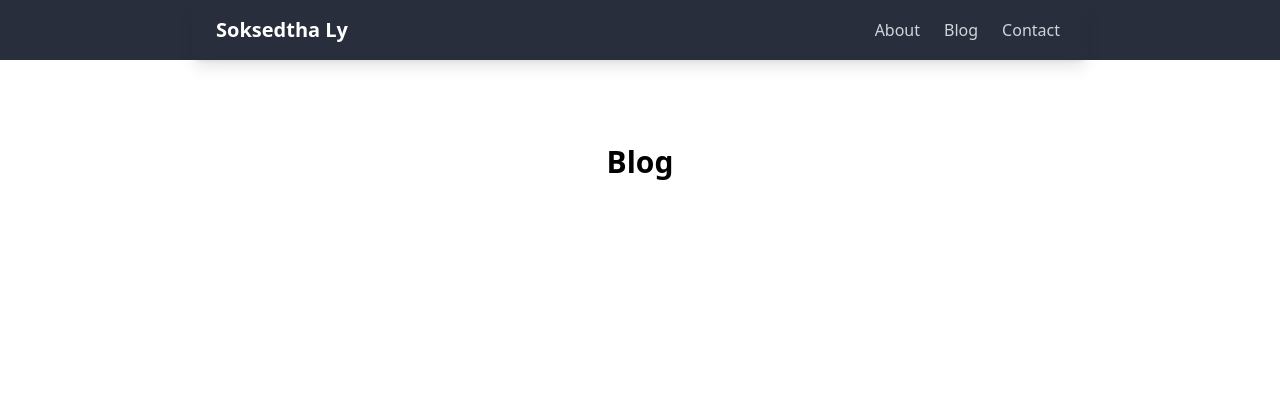
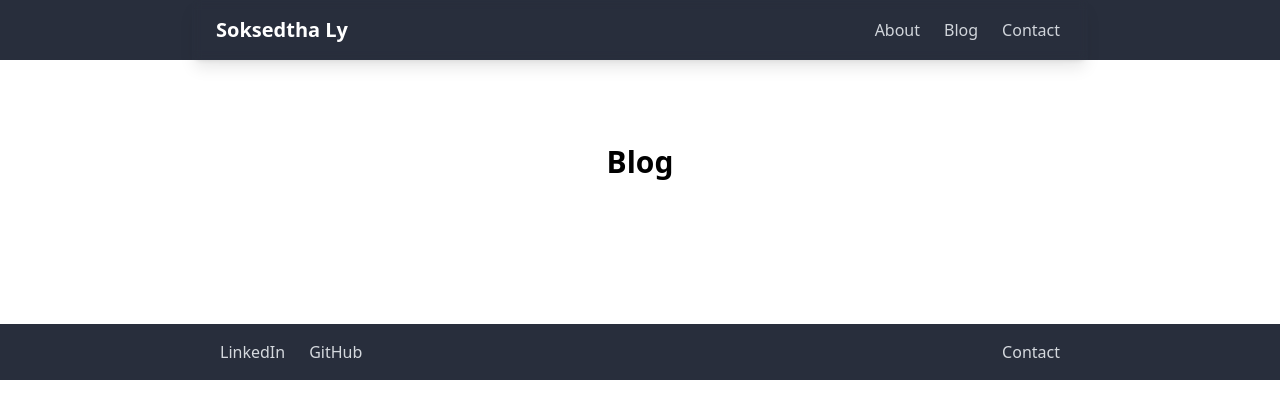
Before and after one commit to gtmetric/soksedthaly, a Next.js app: page /blog in a window 1280 px wide. Shown: the top 418 px of the page. Built offline with nearby package versions, Linux system fonts and the light colour scheme.

Commit message:
Add Footer

```diff
--- a/components/Footer.tsx
+++ b/components/Footer.tsx
@@ -2,23 +2,24 @@ import Link from 'next/link'
 
 export const Footer = () => {
   return (
-    <footer className="bg-gray-900 opacity-90 px-4">
-      <div className="container mx-auto max-w-6xl">
-        <div className="flex justify-between items-center py-6">
+    <footer className="bg-gray-900 opacity-90">
+      <div className="container mx-auto max-w-4xl px-4">
+        <div className="flex justify-between items-center py-4">
           <div>
-            <Link href="#" passHref>
-              <a className="text-gray-300 hover:text-white px-3 cursor-pointer">LinkedIn</a>
+            <Link href="https://www.linkedin.com/in/soksedtha-ly" passHref>
+              <a className="text-gray-300 hover:text-white px-3 cursor-pointer">
+                LinkedIn
+              </a>
             </Link>
-            <Link href="#" passHref>
-              <a className="text-gray-300 hover:text-white px-3 cursor-pointer">GitHub</a>
-            </Link>
-            <Link href="#" passHref>
-              <a className="text-gray-300 hover:text-white px-3 cursor-pointer">Contact</a>
+            <Link href="https://github.com/gtmetric" passHref>
+              <a className="text-gray-300 hover:text-white px-3 cursor-pointer">
+                GitHub
+              </a>
             </Link>
           </div>
-          <Link href="#" passHref>
-            <a className="text-xl text-white font-bold cursor-pointer pr-2">
-              Soksedtha Ly
+          <Link href="/contact" passHref>
+            <a className="text-gray-300 hover:text-white px-3 cursor-pointer">
+              Contact
             </a>
           </Link>
         </div>
--- a/pages/_app.tsx
+++ b/pages/_app.tsx
@@ -17,7 +17,7 @@ function MyApp({ Component, pageProps }: AppProps) {
       </Head>
       <Navbar />
       <Component {...pageProps} />
-      {/* <Footer /> */}
+      <Footer />
     </div>
   )
 }
```
